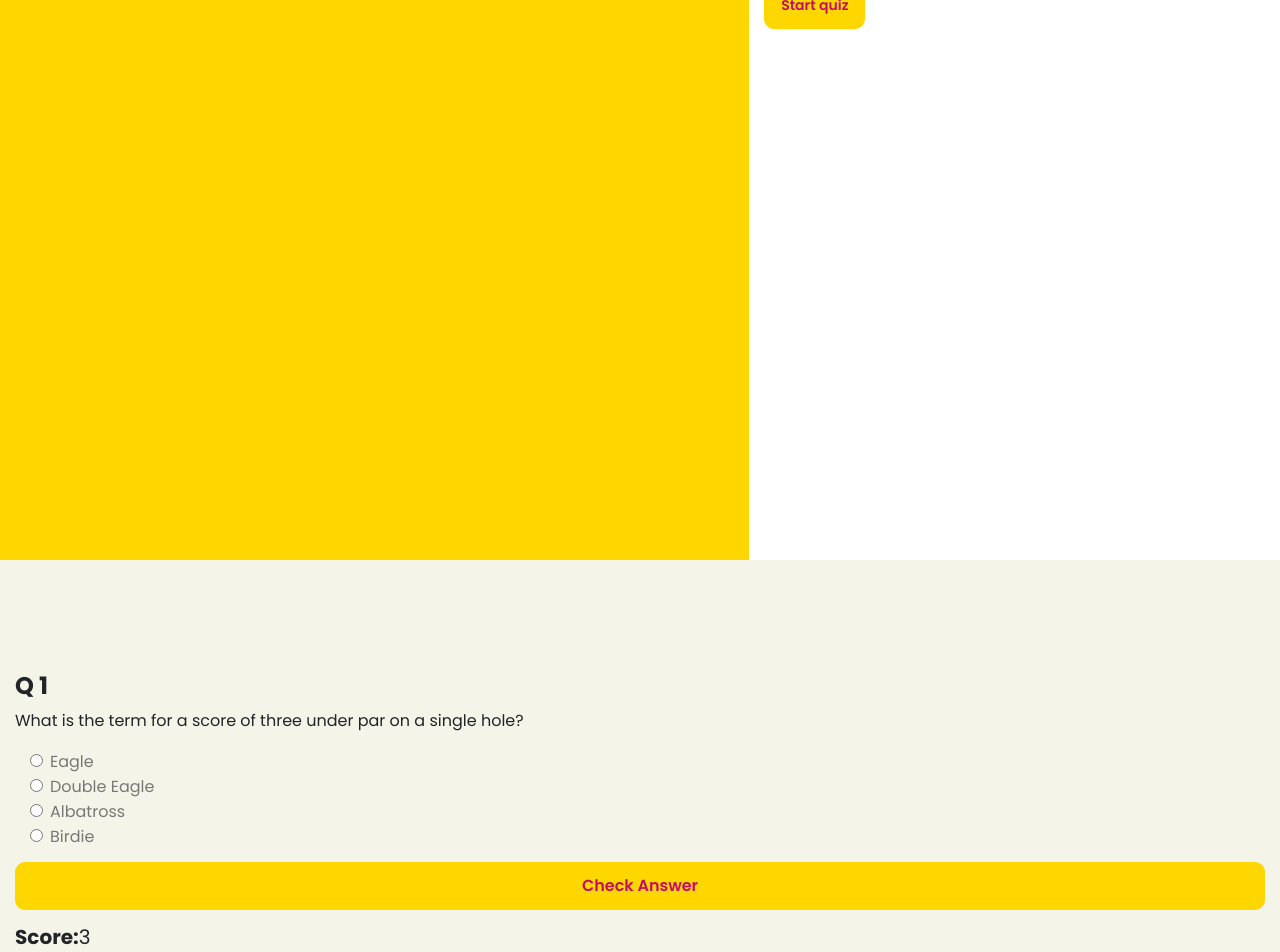
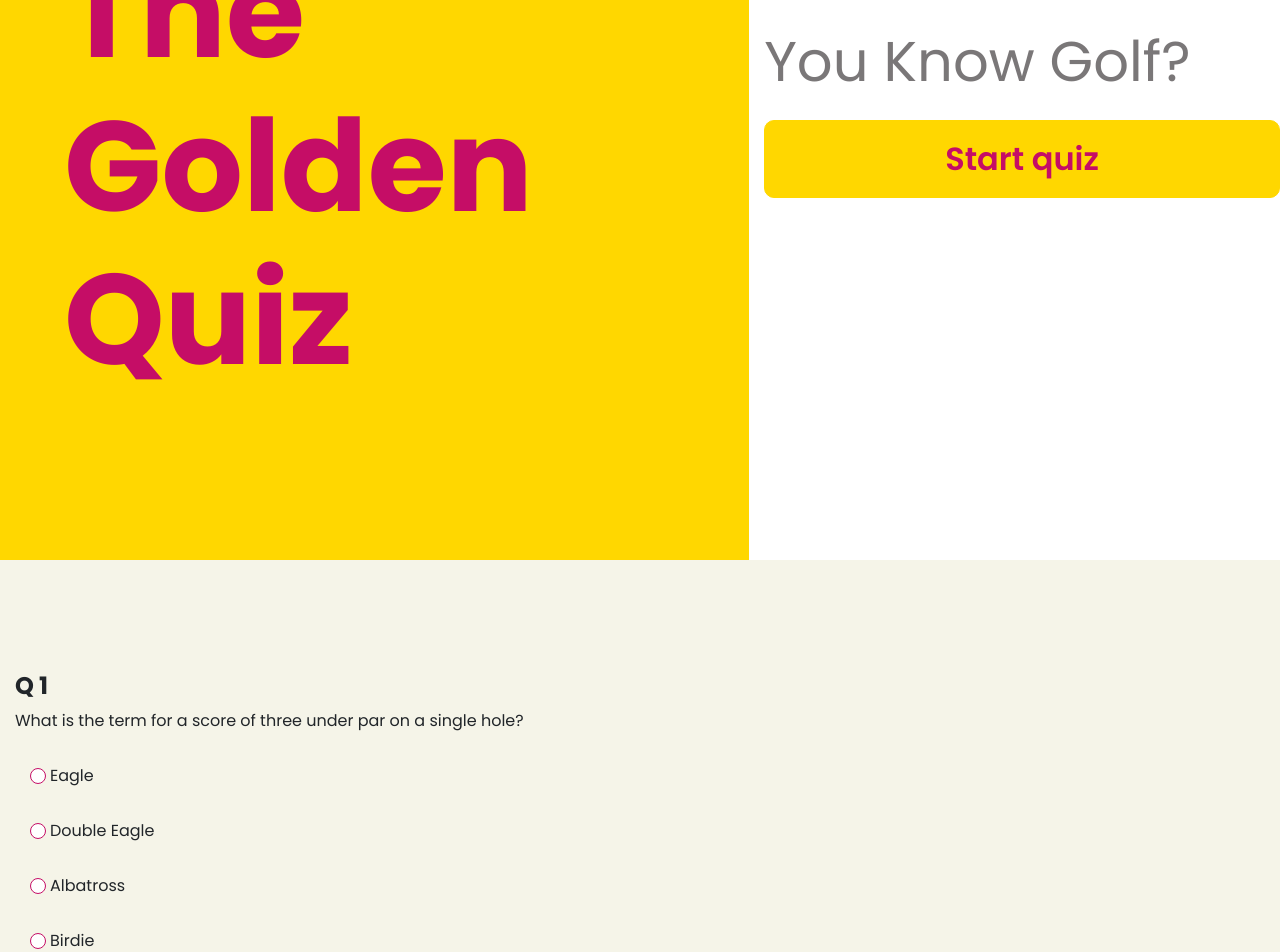
Before and after one commit to kchohanaza/Quiz-Game, a plain HTML site: page index.html in a window 1280 px wide. Shown: the part 240-1192 px from the top of the page. Drawn offline with nearby package versions, Linux system fonts and the light colour scheme.

Commit message:
banner resposivness in progress

```diff
--- a/assets/css/style.css
+++ b/assets/css/style.css
@@ -26,6 +26,7 @@ label {
     background-color: #FFD700;
     height: 100vh;
 
+
 }
 
 /**********************************General buttons */
@@ -48,6 +49,8 @@ label {
     line-height: 30px;
     border-radius: 10px;
 }
+
+
 
 /**********************************Banner*/
 #banner-text {
@@ -98,16 +101,38 @@ label {
     background-color: #ffffff;
 }
 
-form-check {
-    margin: 1rem 0 1rem 0;
+
+#options-spacing {
+    margin: 30px 0px;
+
 
 }
 
-label {
+/*label {
     color: #7A7778;
+}*/
 
 
-}
+.custom-radio {
+    width: 1rem;
+    height: 1rem;
+    border-radius: 50%;
+    appearance: none; /* Remove default styles */
+    background-color: #fff; /* Set initial background color (white) */
+    border: 1px solid #C50D66; /* Create a red border */
+    cursor: pointer; /* Indicate clickable element */
+    transition: background-color 0.2s ease-in-out; /* Smooth color transition on hover */
+  }
+
+  .custom-radio:hover {
+    background-color: #C50D66; /* Red background on hover (can be adjusted) */
+  }
+
+  .custom-radio:checked {
+    background-color: #C50D66; /* Red background on selection */
+
+
+  }
 
 
 
@@ -126,6 +151,13 @@ label {
   #score {
     font-size: 1.25rem;
     font-weight: normal;
+    padding-left: 0.5rem;
+  }
+
+  #reveal {
+    font-size: 1.25rem;
+    font-weight: bold;
+    color: #1ADE5D;
   }
 
 #next-question-btn {
@@ -134,3 +166,83 @@ label {
     margin-bottom: 150px;
 
   }
+
+
+  /****************************************************** media query Target screens wider than 768px*/
+
+@media (min-width: 768px) {
+
+
+    #banner-section {
+        margin-left: 90px,
+    }
+
+    #banner-text {
+        font-size: 100px;
+        padding: 11rem 3rem 0rem 3rem;
+
+    }
+    #intro-text {
+
+        font-size: 2.5rem;
+        /*padding: 11rem 3rem 0rem 3rem;*/
+
+    }
+    .start-quiz-btn {
+        font-size: 2rem;
+        line-height: 60px;
+
+      }
+
+}
+
+/****************************************************** media query Target screens wider than 1024px*/
+@media (min-width: 1024px) {
+#banner-section {
+    margin-left: 120px,
+}
+
+#banner-text {
+    font-size: 8rem;
+    padding: 11rem 4rem 0rem 4rem;
+
+}
+#intro-text {
+
+    font-size: 3.5rem;
+
+
+
+}
+.start-quiz-btn {
+    font-size: 2rem;
+    line-height: 60px;
+
+  }
+}
+
+/****************************************************** media query Target screens wider than 1920px*/
+@media (min-width: 1920px) {
+    #banner-section {
+        margin-left: 120px,
+    }
+
+    #banner-text {
+        font-size: 12rem;
+        padding: 8rem 10rem 0rem 10rem;
+
+    }
+    #intro-text {
+
+        font-size: 3.5rem;
+        padding-top: 8rem;
+
+
+    }
+    .start-quiz-btn {
+        font-size: 3rem;
+        line-height: 60px;
+
+
+      }
+    }
--- a/index.html
+++ b/index.html
@@ -19,9 +19,9 @@
         <div id="banner-section" class="col-7">
             <h1 id="banner-text">The Golden Quiz</h1>
         </div>
-        <div id="intro-section" class="col-5">
+        <div id="intro-section" class="col-5 30px">
             <p id="intro-text">Fore! How Well Do You Know Golf?</p>
-            <button type="button" class="btn btn-primary btn-lg start-quiz-btn yellow-btn">Start quiz</button>
+            <button type="button" class="btn btn-primary btn-lg col-12 start-quiz-btn yellow-btn">Start quiz</button>
         </div>
     </div>
     </div>
@@ -35,33 +35,33 @@
             <p id="question-text">What is the term for a score of three under par on a single hole?</p>
         </div>
             <div id="answer-buttons2 options" class="container-fluid">
-                <div class="form-check">
-                    <input class="form-check-input" type="radio" name="flexRadioDefault" id="flexRadioDefault1">
+                <div class="form-check" id="options-spacing">
+                    <input class="form-check-input custom-radio" type="radio" name="flexRadioDefault" id="flexRadioDefault1">
                     <label class="form-check-label" for="flexRadioDefault1">
                         Eagle
                     </label>
                   </div>
-                  <div class="form-check">
-                    <input class="form-check-input" type="radio" name="flexRadioDefault" id="flexRadioDefault2">
+                  <div class="form-check" id="options-spacing">
+                    <input class="form-check-input custom-radio" type="radio" name="flexRadioDefault" id="flexRadioDefault2">
                     <label class="form-check-label" for="flexRadioDefault2">
                         Double Eagle
                     </label>
                   </div>
-                  <div class="form-check">
-                    <input class="form-check-input" type="radio" name="flexRadioDefault" id="flexRadioDefault3">
+                  <div class="form-check" id="options-spacing">
+                    <input class="form-check-input custom-radio" type="radio" name="flexRadioDefault" id="flexRadioDefault3">
                     <label class="form-check-label" for="flexRadioDefault3">
                         Albatross
                     </label>
                   </div>
-                  <div class="form-check">
-                    <input class="form-check-input" type="radio" name="flexRadioDefault" id="flexRadioDefault4">
+                  <div class="form-check" id="options-spacing">
+                    <input class="form-check-input custom-radio" type="radio" name="flexRadioDefault" id="flexRadioDefault4">
                     <label class="form-check-label" for="flexRadioDefault4">
                         Birdie
                     </label>
                   </div>
             </div>
             <button type="button" class="btn btn-primary btn-lg col-12 yellow-btn" id="check-answer-btn">Check Answer</button>
-            <p id="score-text">Score:<span id="score">3</span></p>
+            <div ><p id="score-text">Score:<span id="score">3</span><p id="reveal"> Correct!!!</p>
             <button type="button" class="btn btn-primary btn-lg col-12 red-btn" id="next-question-btn">Next</button>
 
             <!--<div id="answer-buttons">
```
